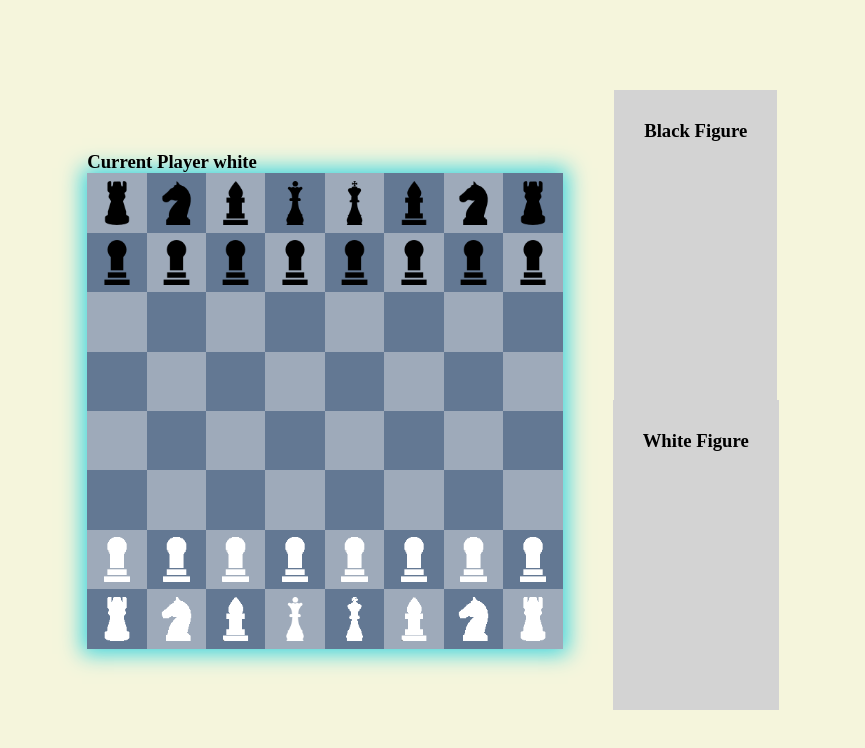
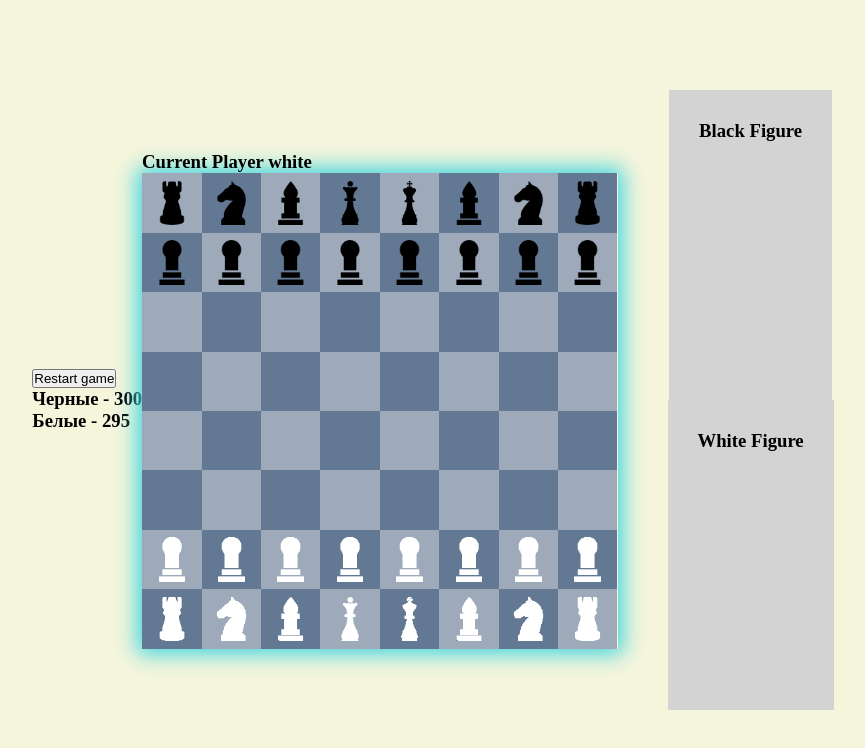
Before and after one commit to ichernous94/react-chess, a React (Create React App) app: page / in a window 1280 px wide. Shown: the top 748 px of the page, without its empty margins (207-1072 px from the left). Built offline with nearby package versions, Linux system fonts and the light colour scheme.

Commit message:
feat: add logic for Timer component

```diff
--- a/src/App.tsx
+++ b/src/App.tsx
@@ -4,6 +4,7 @@
 // Components
 import BoardComponent from './components/BoardComponent';
 import LostFigures from './components/LostFigures';
+import Timer from './components/Timer';
 
 // Classes
 import { Board } from './models/Board';
@@ -34,6 +35,7 @@
 
   return (
     <div className="app">
+      <Timer restart={restart} currentPlayer={currentPlayer} />
       <BoardComponent
         board={board}
         setBoard={setBoard}
--- a/src/components/Timer.tsx
+++ b/src/components/Timer.tsx
@@ -1,12 +1,54 @@
-import React from 'react';
+import React, { useEffect, useState, useRef } from 'react';
+import { Colors } from '../models/Colors';
 import { Player } from '../models/Player';
 
 interface TimerProps {
   currentPlayer: Player | null;
+  restart: () => void;
 }
 
-const Timer: React.FC<TimerProps> = () => {
-  return <div>Timer</div>;
+const Timer: React.FC<TimerProps> = ({ currentPlayer, restart }) => {
+  const [blackTime, setBlackTime] = useState(300);
+  const [whiteTime, setWhiteTime] = useState(300);
+  const timer = useRef<null | ReturnType<typeof setInterval>>(null);
+
+  useEffect(() => {
+    startTimer();
+  }, [currentPlayer]);
+
+  function startTimer() {
+    if (timer.current) {
+      clearInterval(timer.current);
+    }
+    const callback =
+      currentPlayer?.color === Colors.WHITE
+        ? decrementWhiteTimer
+        : decrementBlackTimer;
+    timer.current = setInterval(callback, 1000);
+  }
+
+  function decrementBlackTimer() {
+    setBlackTime((prev) => prev - 1);
+  }
+  function decrementWhiteTimer() {
+    setWhiteTime((prev) => prev - 1);
+  }
+
+  const handleRestart = () => {
+    setWhiteTime(300);
+    setBlackTime(300);
+    restart();
+  };
+
+  return (
+    <div>
+      <div>
+        <button onClick={handleRestart}>Restart game</button>
+      </div>
+      <h3>Черные - {blackTime}</h3>
+      <h3>Белые - {whiteTime}</h3>
+    </div>
+  );
 };
 
 export default Timer;
```
